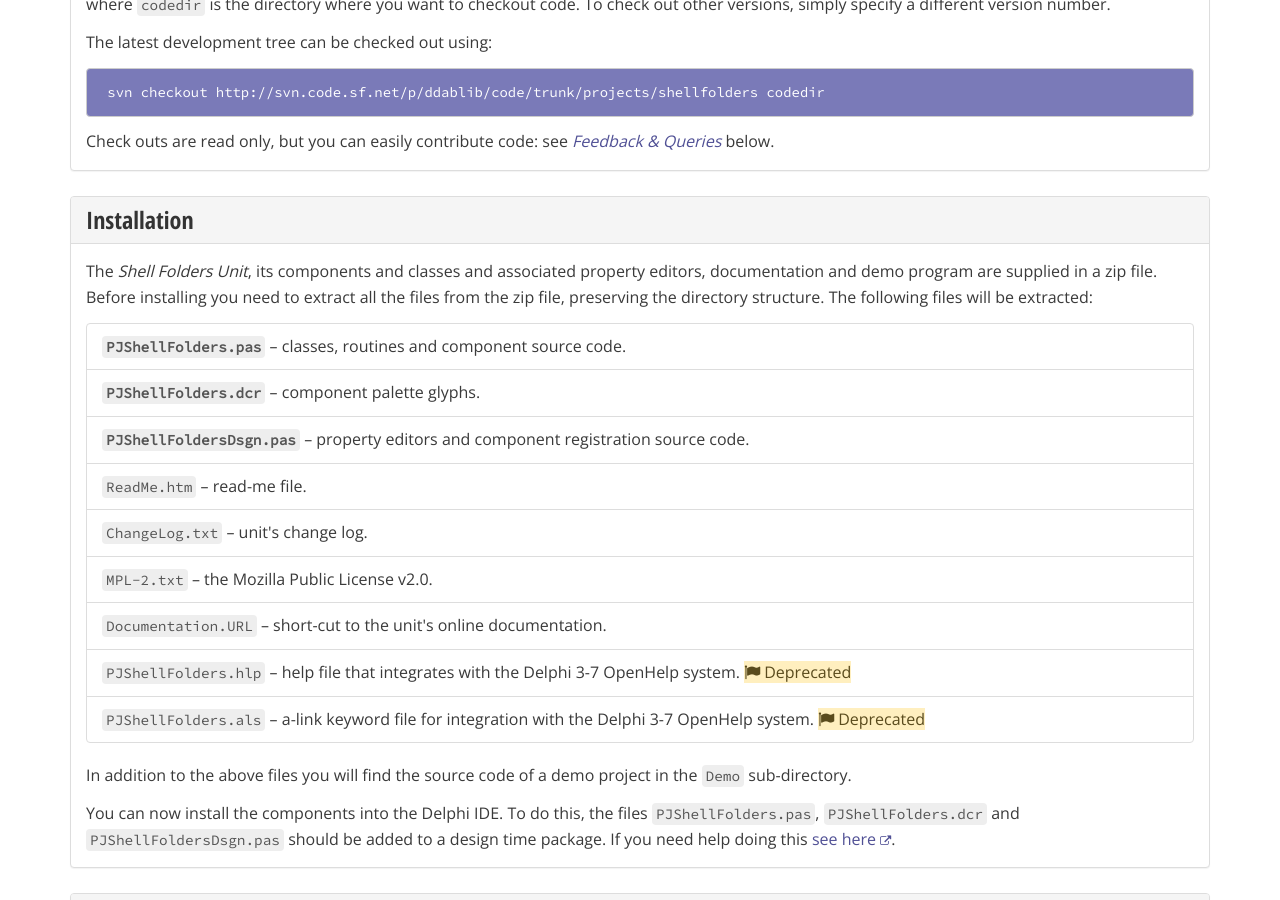
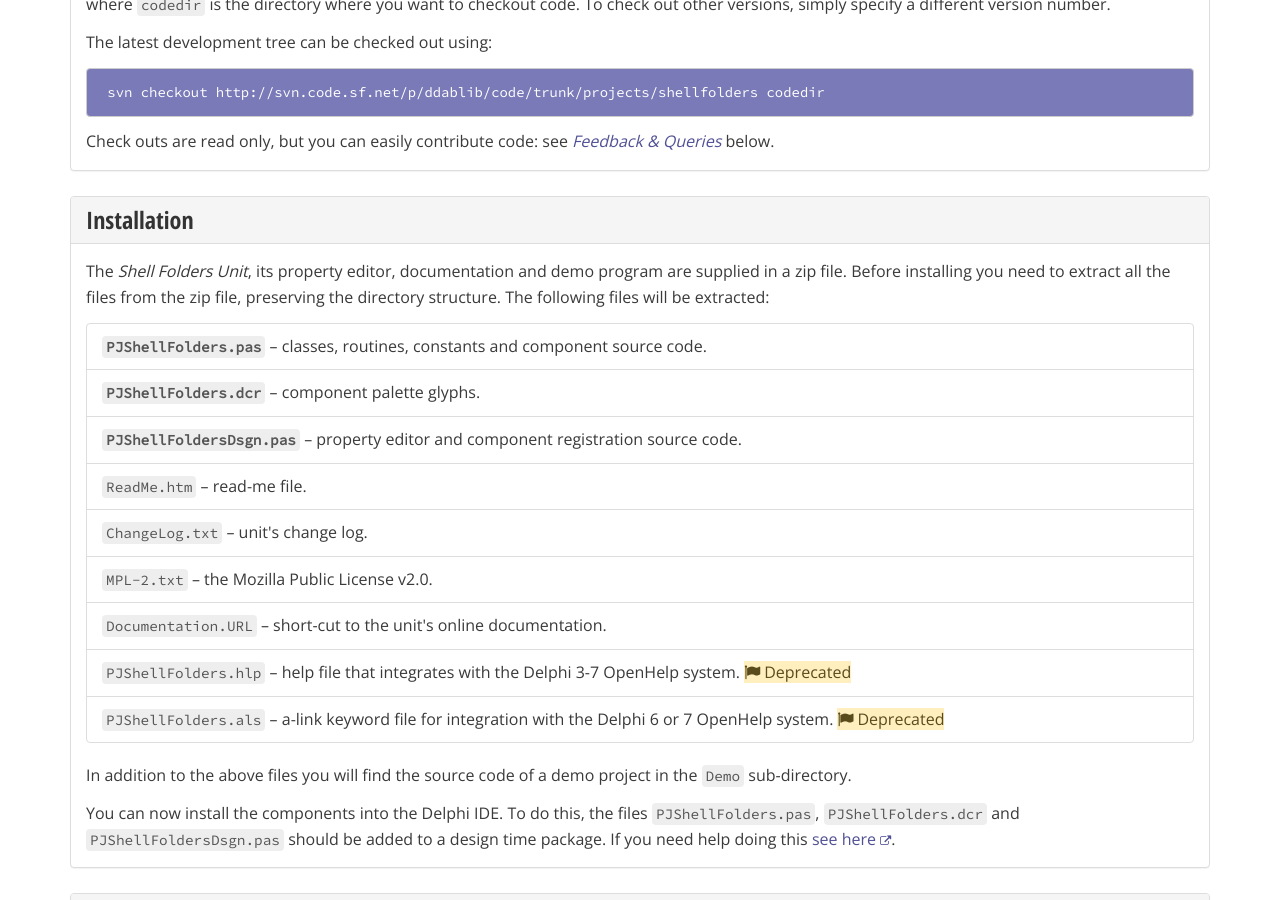
Before and after one commit to delphidabbler/delphidabbler.github.io, a Jekyll site: the page built from _software/shellfolders.html, in a window 1280 px wide and 900 px high, scrolled down 1717 px. Built offline with Jekyll 4.4.1, drawn with Linux system fonts in a browser that asks for light colours; nearby versions of some CDN libraries; some of the changed text lies outside the part shown.

Commit message:
Fix errors and omissions

```diff
--- a/_software/msgdlg.html
+++ b/_software/msgdlg.html
@@ -27,7 +27,7 @@ mothballed: false
   </div>
   <div class="panel-body">
     <p>
-      This unit provides various customisable message dialog box components. Three components are installed on the component palette. They are:
+      This unit provides various customisable message dialogue box components. Three components are installed on the component palette. They are:
     </p>
     <dl class="wide">
       <dt>
--- a/_software/resfile.html
+++ b/_software/resfile.html
@@ -186,7 +186,7 @@ mothballed: false
       If you have created a bug fix or have implemented a new feature please attach a zip file to your ticket that contains your source code.
     </p>
     <p>
-      Should you have any queries about using the classes please read the <a href="https://github.com/delphidabbler/ddab-lib-docs/blob/master/Docs/ResFileUnit.md">documentation</a>. If you can't find an answer in the documentation then post a message in the <a href="https://sourceforge.net/p/ddablib/discussion/">discussion group</a>.
+      Should you have any queries about using the unit please read the <a href="https://github.com/delphidabbler/ddab-lib-docs/blob/master/Docs/ResFileUnit.md">documentation</a>. If you can't find an answer in the documentation then post a message in the <a href="https://sourceforge.net/p/ddablib/discussion/">discussion group</a>.
     </p>
   </div>
 </section>
--- a/_software/shellfolders.html
+++ b/_software/shellfolders.html
@@ -164,17 +164,17 @@ mothballed: false
   </div>
   <div class="panel-body">
     <p>
-      The <em>Shell Folders Unit</em>, its components and classes and associated property editors, documentation and demo program are supplied in a zip file. Before installing you need to extract all the files from the zip file, preserving the directory structure. The following files will be extracted:
+      The <em>Shell Folders Unit</em>, its property editor, documentation and demo program are supplied in a zip file. Before installing you need to extract all the files from the zip file, preserving the directory structure. The following files will be extracted:
     </p>
     <ul class="list-group">
       <li class="list-group-item">
-        <strong><code>PJShellFolders.pas</code></strong> &ndash; classes, routines and component source code.
+        <strong><code>PJShellFolders.pas</code></strong> &ndash; classes, routines, constants and component source code.
       </li>
       <li class="list-group-item">
         <strong><code>PJShellFolders.dcr</code></strong> &ndash; component palette glyphs.
       </li>
       <li class="list-group-item">
-        <strong><code>PJShellFoldersDsgn.pas</code></strong> &ndash; property editors and component registration source code.
+        <strong><code>PJShellFoldersDsgn.pas</code></strong> &ndash; property editor and component registration source code.
       </li>
       <li class="list-group-item">
         <code>ReadMe.htm</code> &ndash; read-me file.
@@ -192,7 +192,7 @@ mothballed: false
         <code>PJShellFolders.hlp</code> &ndash; help file that integrates with the Delphi 3-7 OpenHelp system. <span class="text-warning bg-warning glyph">Deprecated</span>
       </li>
       <li class="list-group-item">
-        <code>PJShellFolders.als</code> &ndash; a-link keyword file for integration with the Delphi 3-7 OpenHelp system. <span class="text-warning bg-warning glyph">Deprecated</span>
+        <code>PJShellFolders.als</code> &ndash; a-link keyword file for integration with the Delphi 6 or 7 OpenHelp system. <span class="text-warning bg-warning glyph">Deprecated</span>
       </li>
     </ul>
     <p>
--- a/_software/streams.html
+++ b/_software/streams.html
@@ -138,6 +138,9 @@ mothballed: false
     <p>
       There are also demo projects in the <code>Demos</code> directory and unit tests in the <code>Tests</code> directory.
     </p>
+    <p>
+      There are three possible ways to use the units.
+    </p>
     <ol class="wide">
       <li>
         The simplest way is to add the units <code>PJStreamWrapper.pas</code> and <code>PJIStreams.pas</code> to your projects as you need them.
```
Also changed, not shown: other parts of _software/msgdlg.html (+1 -1 lines), other parts of _software/resfile.html (+2 -2 lines), other parts of _software/shellfolders.html (+5 -5 lines).
